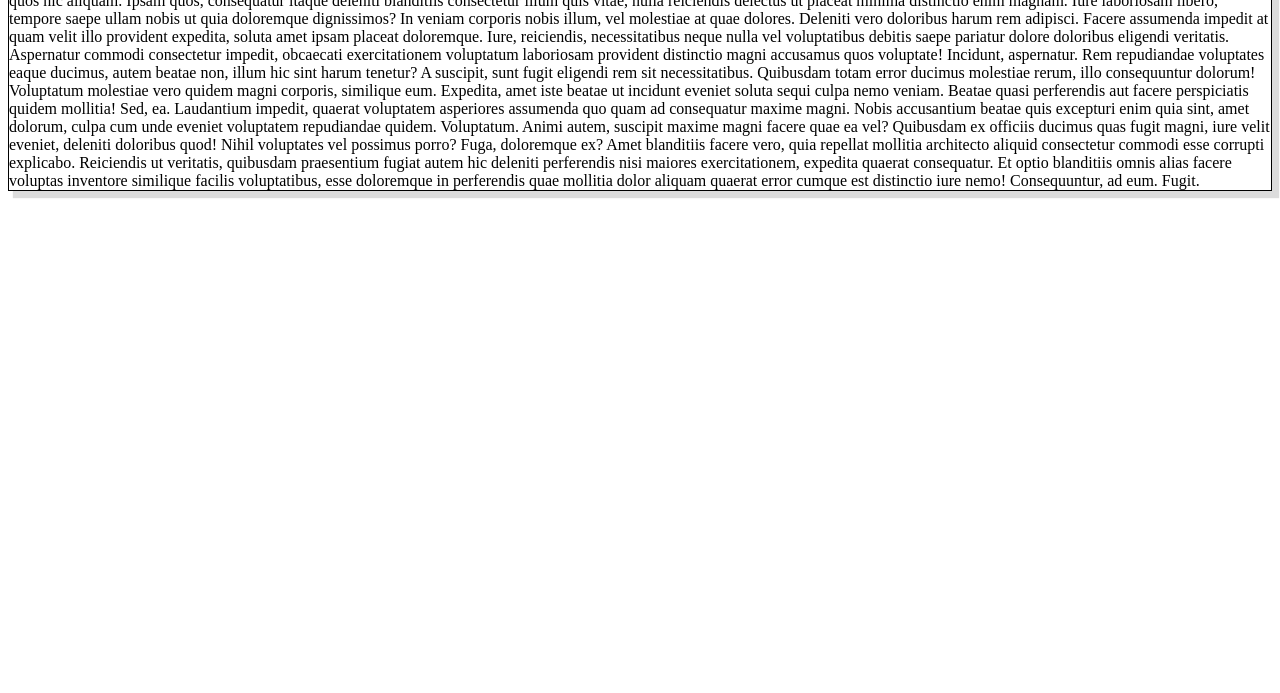
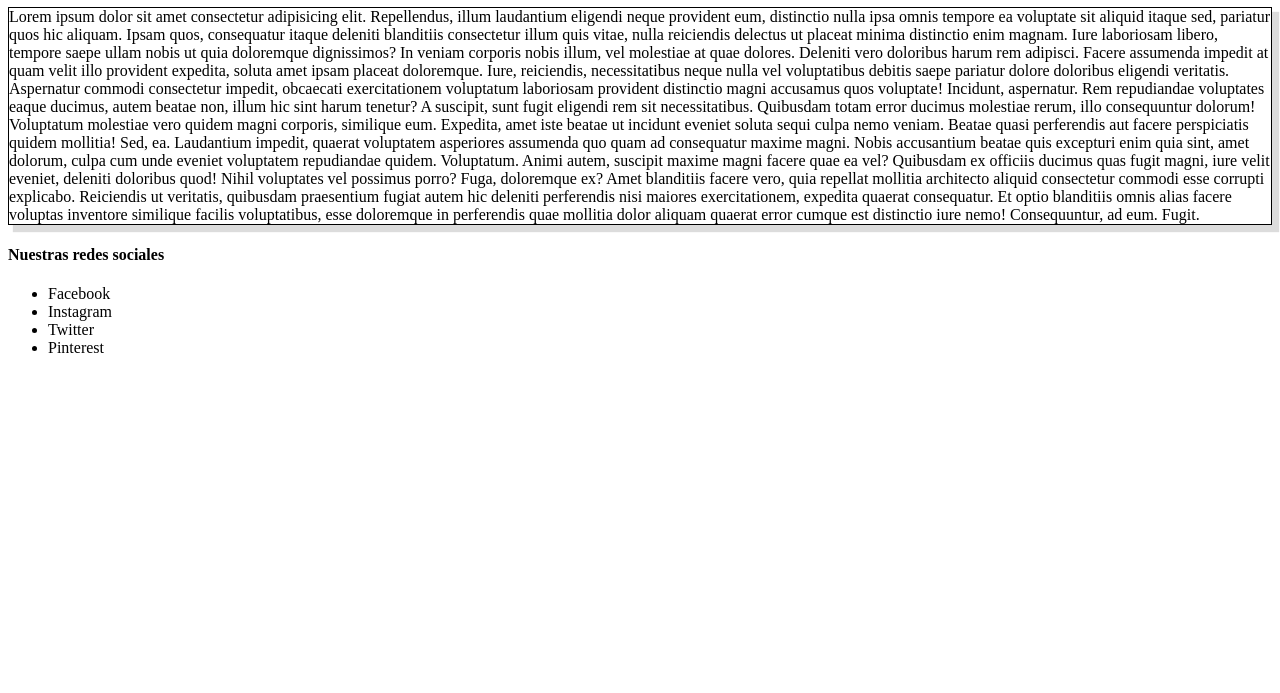
Before and after one commit to camib2/claseGit_grupo, a plain HTML site: page clase28-08-21/index.html in a window 1280 px wide. Shown: the part 107-800 px from the top of the page. Drawn offline with Linux system fonts and the light colour scheme.

Commit message:
El trabajo de juan quedo finalizado

```diff
--- a/clase28-08-21/index.html
+++ b/clase28-08-21/index.html
@@ -12,6 +12,7 @@
 
     </header>
     <main>
+        <p>Juan decidio hacer un aporte por fuera del trabajo solicitado</p>
     <h1 class="noticias-deporte">TITULO PRINCIPAL DE LA PAGINA</h1>
     <p class="parrafo-largo">Lorem ipsum dolor sit amet consectetur adipisicing elit. Repellendus, illum laudantium eligendi neque provident eum, distinctio nulla ipsa omnis tempore ea voluptate sit aliquid itaque sed, pariatur quos hic aliquam.
     Ipsam quos, consequatur itaque deleniti blanditiis consectetur illum quis vitae, nulla reiciendis delectus ut placeat minima distinctio enim magnam. Iure laboriosam libero, tempore saepe ullam nobis ut quia doloremque dignissimos?
@@ -24,6 +25,14 @@
     Amet blanditiis facere vero, quia repellat mollitia architecto aliquid consectetur commodi esse corrupti explicabo. Reiciendis ut veritatis, quibusdam praesentium fugiat autem hic deleniti perferendis nisi maiores exercitationem, expedita quaerat consequatur.
     Et optio blanditiis omnis alias facere voluptas inventore similique facilis voluptatibus, esse doloremque in perferendis quae mollitia dolor aliquam quaerat error cumque est distinctio iure nemo! Consequuntur, ad eum. Fugit.</p>
     </main>
-    <footer></footer>
+    <footer>
+        <h4>Nuestras redes sociales</h4>
+        <ul>
+            <li>Facebook</li>
+            <li>Instagram</li>
+            <li>Twitter</li>
+            <li>Pinterest</li>
+        </ul>
+    </footer>
 </body>
 </html>
```
